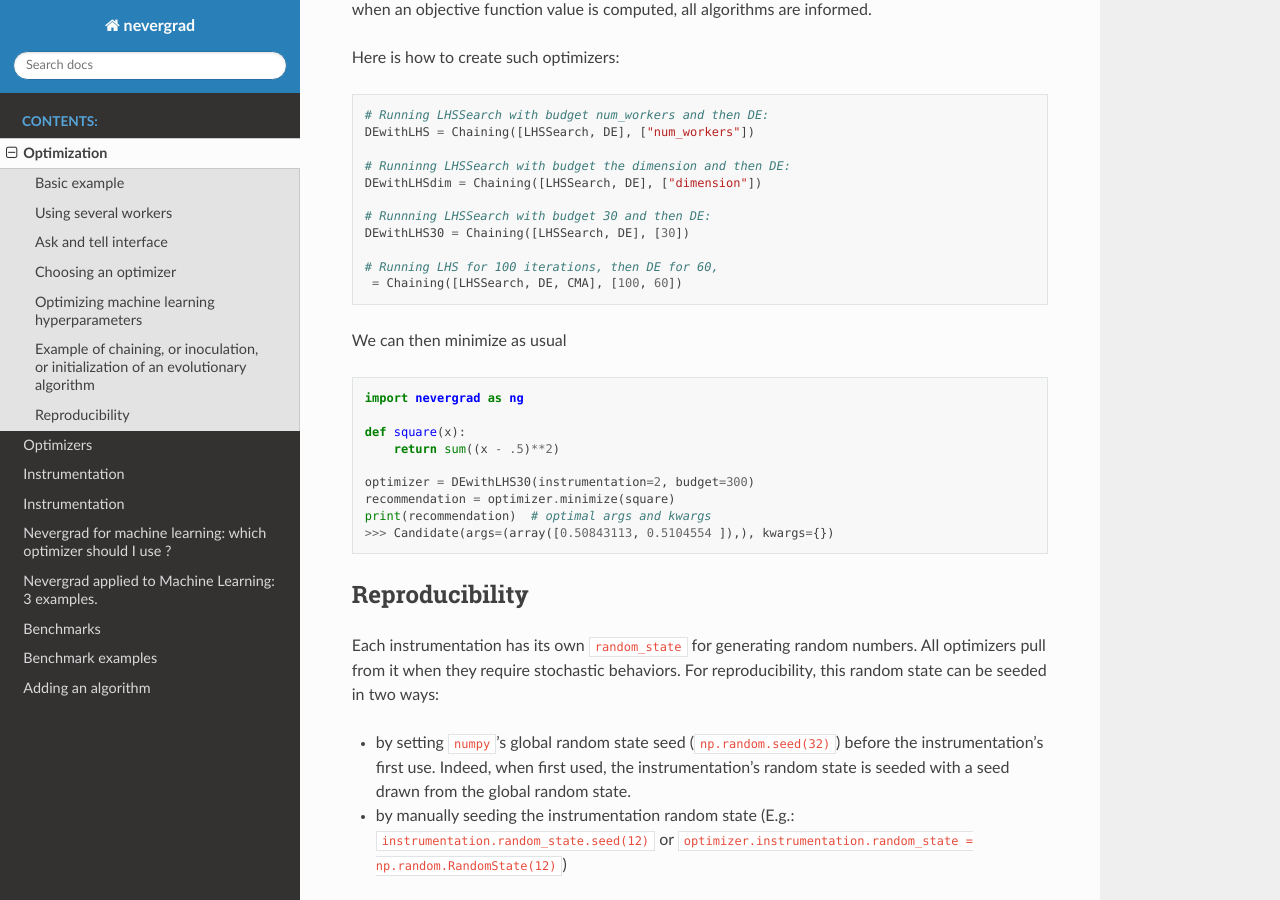
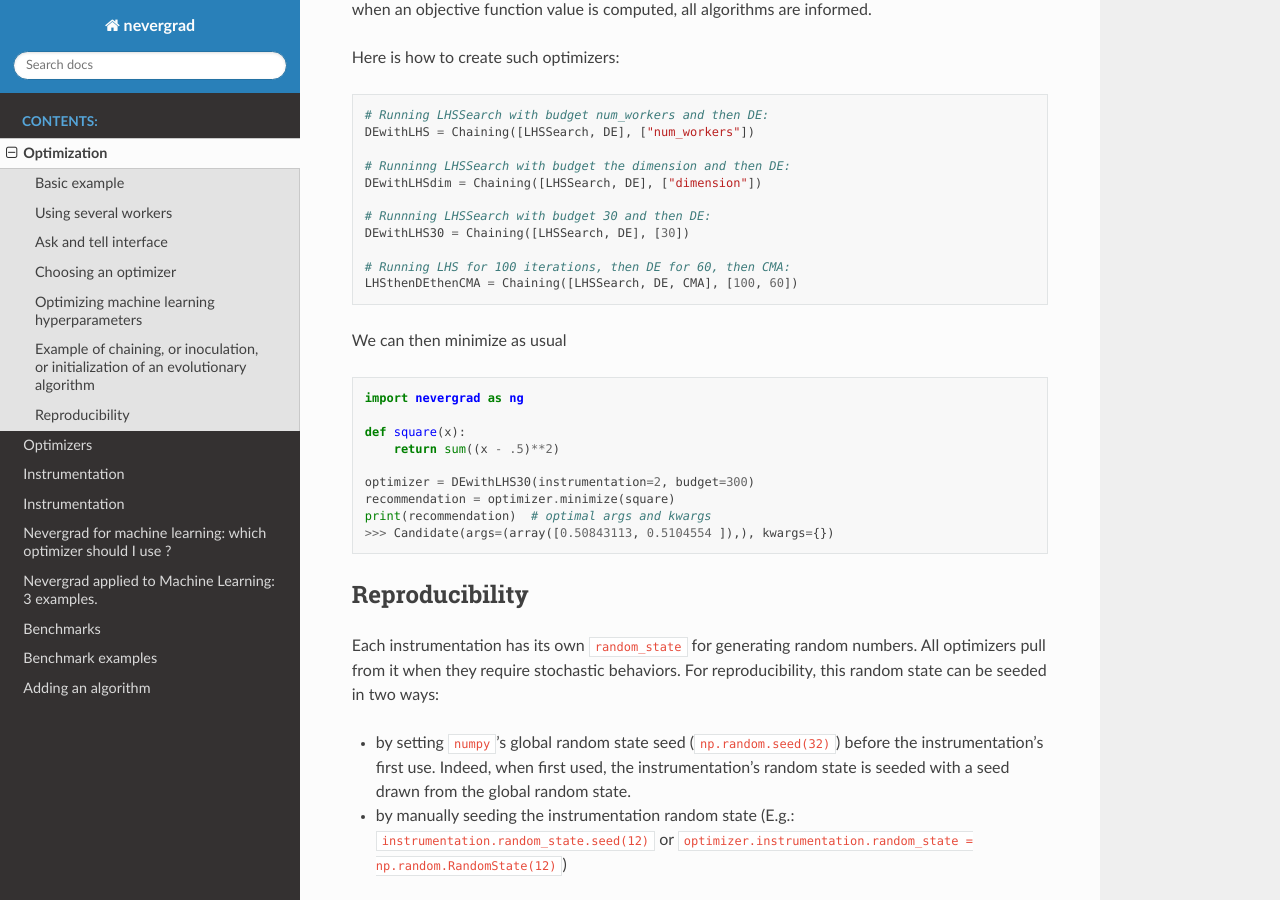
Before and after one commit to facebookresearch/nevergrad, a Sphinx documentation site: the page built from docs/optimization.md, in a window 1280 px wide and 900 px high, scrolled down 3114 px. Built offline with Sphinx 7.4.7 and the Read the Docs theme 2.0.0, drawn with Linux system fonts in a browser that asks for light colours.

Commit message:
Update optimization.md

````diff
--- a/docs/optimization.md
+++ b/docs/optimization.md
@@ -103,7 +103,7 @@ Chaining consists in running several algorithms in turn, information being forwa
 More precisely, the budget is distributed over several algorithms, and when an objective function value is computed, all algorithms are informed.
 
 Here is how to create such optimizers:
-```
+```python
 # Running LHSSearch with budget num_workers and then DE:
 DEwithLHS = Chaining([LHSSearch, DE], ["num_workers"])
 
@@ -113,8 +113,8 @@ DEwithLHSdim = Chaining([LHSSearch, DE], ["dimension"])
 # Runnning LHSSearch with budget 30 and then DE:
 DEwithLHS30 = Chaining([LHSSearch, DE], [30])
 
-# Running LHS for 100 iterations, then DE for 60,
- = Chaining([LHSSearch, DE, CMA], [100, 60])
+# Running LHS for 100 iterations, then DE for 60, then CMA:
+LHSthenDEthenCMA = Chaining([LHSSearch, DE, CMA], [100, 60])
 ```
 
 We can then minimize as usual
````
